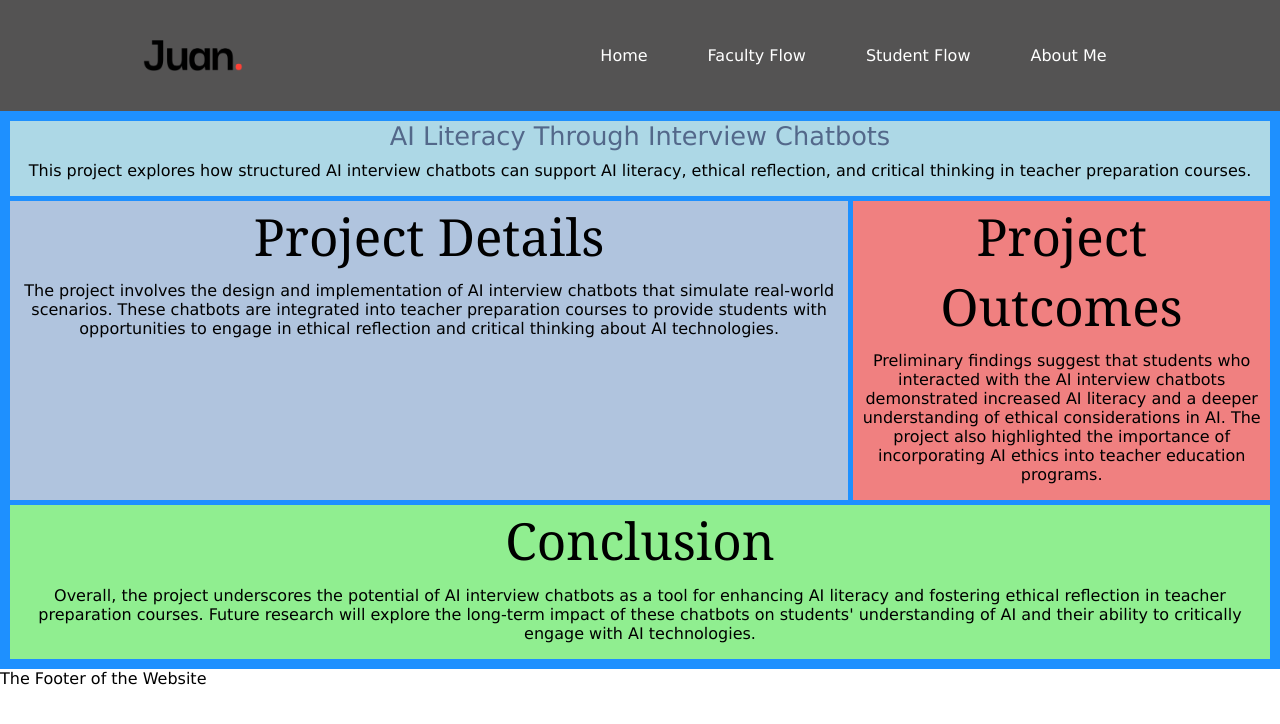
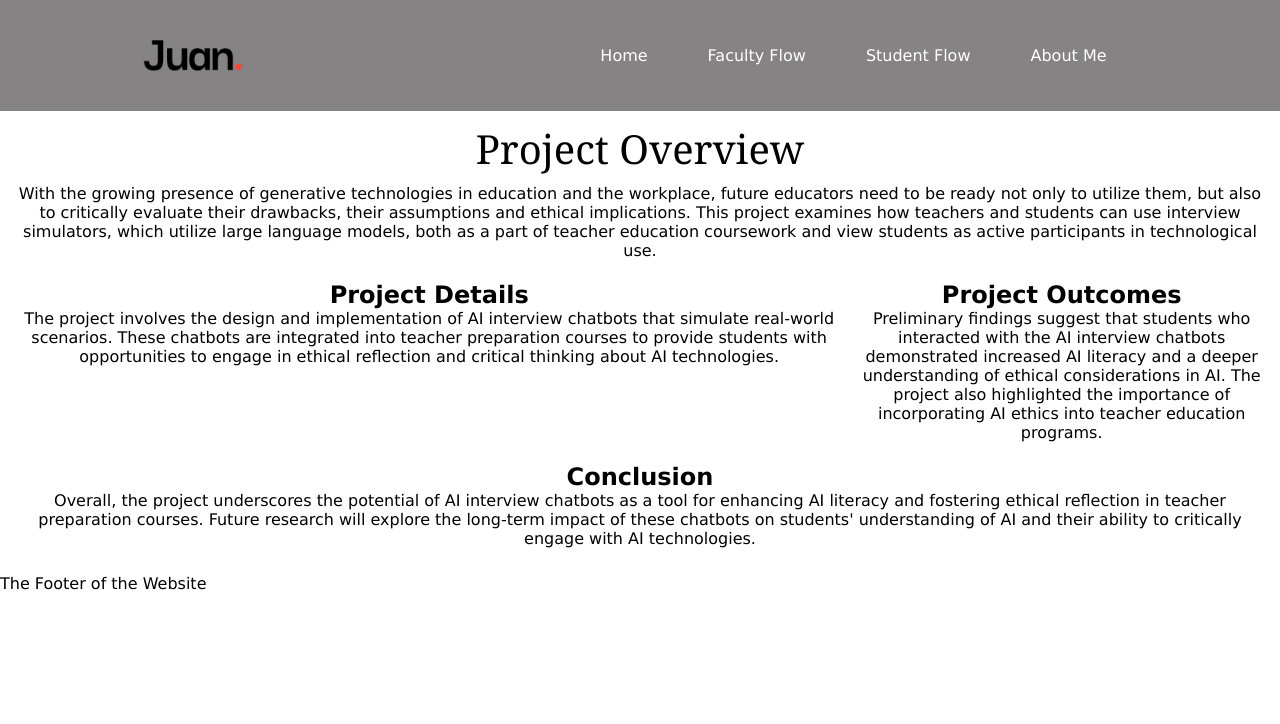
Before and after one commit to gtech29/Project1, a plain HTML site: page index.html in a window 1280 px wide. Drawn offline with Linux system fonts and the light colour scheme.

Commit message:
Update project overview content and enhance styling for clarity and consistency

```diff
--- a/index.html
+++ b/index.html
@@ -23,10 +23,15 @@
   <main>
     <article class="project-intro">
       <header class="overview">
-        <h1>AI Literacy Through Interview Chatbots</h1>
-        <p>This project explores how structured AI interview chatbots can support AI literacy, ethical reflection, and
-          critical
-          thinking in teacher preparation courses.</p>
+        <h1>Project Overview</h1>
+        <p>With the growing presence of generative technologies in education and the workplace, future educators need to
+          be ready
+          not only to utilize them, but also to critically evaluate their drawbacks, their assumptions and ethical
+          implications.
+
+          This project examines how teachers and students can use interview simulators, which utilize large language
+          models, both
+          as a part of teacher education coursework and view students as active participants in technological use.</p>
       </header>
       <section class="project-details" aria-labelledby="project-content-title">
         <h2 id="project-content-title" class="visually-hidden">Project Details</h2>
--- a/styles.css
+++ b/styles.css
@@ -18,9 +18,8 @@ body {
   font-family: Verdana, Geneva, sans-serif;
 }
 
-/* ===== HEADER LAYOUT ===== */
 .intro {
-  background: #545353;
+  background: #858383;
   width: 100%;
   display: flex;
   align-items: center;
@@ -36,7 +35,6 @@ header img {
   margin-right: auto;
 }
 
-/* ===== NAVIGATION ===== */
 nav {
   margin: 0;
   padding: 0;
@@ -66,15 +64,15 @@ ul li a {
 ul li a:hover {
   background-color: #111111;
 }
+
 h1 {
-  font: 1.6em Verdana, Geneva, sans-serif;
-  margin-bottom: .4em;
-  color: rgb(83, 104, 138);
+  font: 2.5em Georgia, "Times New Roman", Times, serif;
+  margin-bottom: .2em;
+
 }
 
 h2 {
-  font: 3.2em Georgia, "Times New Roman", Times, serif;
-  margin-bottom: .2em;
+  font-size: 1.5em;
 }
 
 h3 {
@@ -84,27 +82,32 @@ h3 {
 p {
   margin-bottom: 1em;
 }
+
 .project-intro {
   display: grid;
   grid-template-columns: repeat(3, 1fr);
   gap: 5px;
-  background-color: dodgerblue;
+  background-color: transparent;
   text-align: center;
   padding: 10px;
 }
+
 .overview {
   grid-column: 1 / -1;
-  background-color: lightblue;
+  background-color: transparent
 }
+
 .project-details {
-  background-color: lightsteelblue;
+  background-color: transparent;
   grid-column: 1 / 3;
 }
+
 .project-outcomes {
-  background-color: lightcoral;
+  background-color: transparent;
   /* grid-column: 1 ; */
 }
+
 .project-conclusion {
-  background-color: lightgreen;
+  background-color: transparent;
   grid-column: 1 / -1;
 }
```
